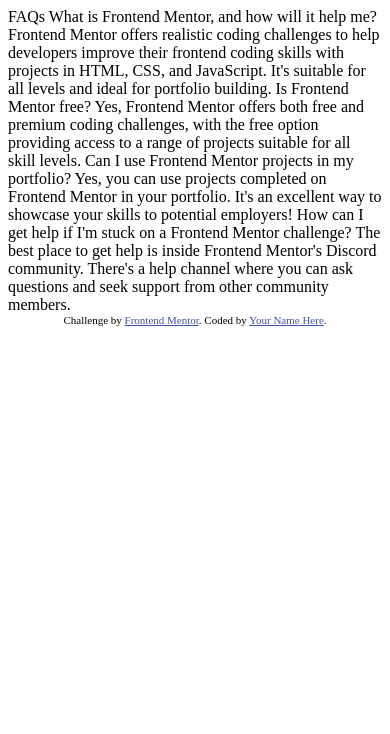
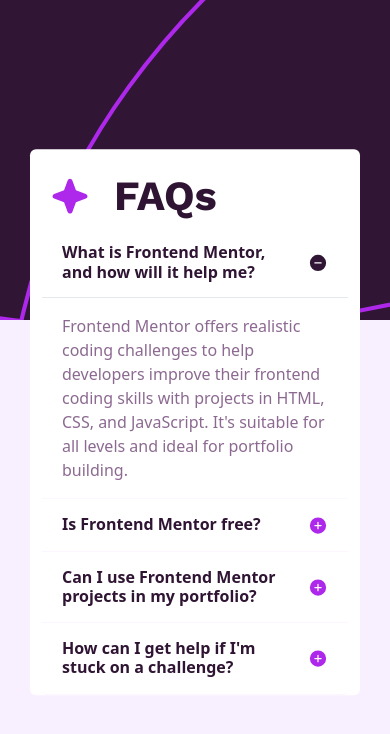
Before and after one commit to StepashkaJu/Faq-accordion-Bootstrap, a plain HTML site: page index.html in a window 390 px wide. Drawn offline with Linux system fonts and the light colour scheme.

Commit message:
mobile first layout

```diff
--- a/index.html
+++ b/index.html
@@ -1,48 +1,130 @@
 <!DOCTYPE html>
 <html lang="en">
   <head>
-  <meta charset="UTF-8">
-  <meta name="viewport" content="width=device-width, initial-scale=1.0"> <!-- displays site properly based on user's device -->
-
-  <link rel="icon" type="image/png" sizes="32x32" href="./assets/images/favicon-32x32.png">
-
+    <meta charset="UTF-8" />
+    <meta name="viewport" content="width=device-width, initial-scale=1.0" />
+    <link
+      rel="icon"
+      type="image/png"
+      sizes="32x32"
+      href="./assets/images/favicon-32x32.png"
+    />
+    <link rel="stylesheet" href="./vendors/bootstrap.min.css" />
+    <link rel="stylesheet" href="./css/style.css" />
+    <script async src="./vendors/bootstrap.bundle.min.js"></script>
+    <script async src="./vendors/jquery-3.7.1.slim.min.js"></script>
     <title>Frontend Mentor | FAQ accordion</title>
-
-  <!-- Feel free to remove these styles or customise in your own stylesheet 👍 -->
-  <style>
-    .attribution { font-size: 11px; text-align: center; }
-    .attribution a { color: hsl(228, 45%, 44%); }
-  </style>
   </head>
   <body>
-
-  FAQs
-
-  What is Frontend Mentor, and how will it help me?
-
-  Frontend Mentor offers realistic coding challenges to help developers improve their
-  frontend coding skills with projects in HTML, CSS, and JavaScript. It's suitable for
-  all levels and ideal for portfolio building.
-
+    <main class="content position-absolute top-50 start-50 translate-middle">
+      <div class="container bg-white rounded">
+        <div class="header d-flex pt-3">
+          <img class="pe-4 ps-2" src="./assets/images/icon-star.svg" alt="" />
+          <header class="head">FAQs</header>
+        </div>
+        <div class="row">
+          <div class="accordion" id="accordionQuestions">
+            <div class="accordion-item">
+              <h2 class="accordion-header">
+                <button
+                  class="accordion-button fw-bold"
+                  type="button"
+                  data-bs-toggle="collapse"
+                  data-bs-target="#collapseOne"
+                  aria-expanded="true"
+                  aria-controls="collapseOne"
+                >
+                  What is Frontend Mentor,<br />and how will it help me?
+                </button>
+              </h2>
+              <div id="collapseOne" class="accordion-collapse collapse show">
+                <div class="accordion-body">
+                  Frontend Mentor offers realistic coding challenges to help
+                  developers improve their frontend coding skills with projects
+                  in HTML, CSS, and JavaScript. It's suitable for all levels and
+                  ideal for portfolio building.
+                </div>
+              </div>
+            </div>
+            <div class="accordion-item">
+              <h2 class="accordion-header">
+                <button
+                  class="accordion-button collapsed fw-bold"
+                  type="button"
+                  data-bs-toggle="collapse"
+                  data-bs-target="#collapseTwo"
+                  aria-expanded="false"
+                  aria-controls="collapseTwo"
+                >
                   Is Frontend Mentor free?
-
-  Yes, Frontend Mentor offers both free and premium coding challenges, with the free
-  option providing access to a range of projects suitable for all skill levels.
-
+                </button>
+              </h2>
+              <div
+                id="collapseTwo"
+                class="accordion-collapse collapse"
+                data-bs-parent="#accordionQuestions"
+              >
+                <div class="accordion-body">
+                  Yes, Frontend Mentor offers both free and premium coding
+                  challenges, with the free option providing access to a range
+                  of projects suitable for all skill levels.
+                </div>
+              </div>
+            </div>
+            <div class="accordion-item">
+              <h2 class="accordion-header">
+                <button
+                  class="accordion-button collapsed fw-bold"
+                  type="button"
+                  data-bs-toggle="collapse"
+                  data-bs-target="#collapseThree"
+                  aria-expanded="false"
+                  aria-controls="collapseThree"
+                >
                   Can I use Frontend Mentor projects in my portfolio?
-
-  Yes, you can use projects completed on Frontend Mentor in your portfolio. It's an excellent
-  way to showcase your skills to potential employers!
-
-  How can I get help if I'm stuck on a Frontend Mentor challenge?
-
-  The best place to get help is inside Frontend Mentor's Discord community. There's a help
-  channel where you can ask questions and seek support from other community members.
-
-
-  <div class="attribution">
-    Challenge by <a href="https://www.frontendmentor.io?ref=challenge" target="_blank">Frontend Mentor</a>.
-    Coded by <a href="#">Your Name Here</a>.
+                </button>
+              </h2>
+              <div
+                id="collapseThree"
+                class="accordion-collapse collapse"
+                data-bs-parent="#accordionQuestions"
+              >
+                <div class="accordion-body">
+                  Yes, you can use projects completed on Frontend Mentor in your
+                  portfolio. It's an excellent way to showcase your skills to
+                  potential employers!
                 </div>
+              </div>
+            </div>
+            <div class="accordion-item">
+              <h2 class="accordion-header">
+                <button
+                  class="accordion-button collapsed fw-bold"
+                  type="button"
+                  data-bs-toggle="collapse"
+                  data-bs-target="#collapseFour"
+                  aria-expanded="false"
+                  aria-controls="collapseFour"
+                >
+                  How can I get help if I'm<br />
+                  stuck on a challenge?
+                </button>
+              </h2>
+              <div
+                id="collapseFour"
+                class="accordion-collapse collapse"
+                data-bs-parent="#accordionQuestions"
+              >
+                <div class="accordion-body">
+                  The best place to get help is inside Frontend Mentor's Discord
+                  community. There's a help channel where you can ask questions
+                  and seek support from other community members.
+                </div>
+              </div>
+            </div>
+          </div>
+        </div>
+      </div>
+    </main>
   </body>
 </html>
--- /dev/null
+++ b/scss/_vars.scss
@@ -0,0 +1,12 @@
+//Colors
+$white: hsl(0, 0%, 100%);
+$lightPink: hsl(275, 100%, 97%);
+$grayishPurple: hsl(292, 16%, 49%);
+$darkPurple: hsl(292, 42%, 14%);
+$activeColor: #ab28e6;
+
+//Font Families
+$baseFont: "WorkSans";
+
+//Font sizes
+$headerFontSize: 2.6rem;
--- a/scss/style.scss
+++ b/scss/style.scss
@@ -0,0 +1,67 @@
+@font-face {
+  font-family: "WorkSans";
+  src: url("../assets/fonts/static/WorkSans-Bold.ttf") format("truetype");
+  font-style: bold;
+}
+
+@import "./vars";
+
+* {
+  margin: 0;
+  padding: 0;
+}
+html {
+  box-sizing: content-box;
+  font-size: 16px;
+}
+body {
+  background-color: $lightPink;
+}
+body::before {
+  content: " ";
+  position: absolute;
+  background-image: url("../assets/images/background-pattern-mobile.svg");
+  background-size: cover;
+  background-position: center;
+  top: 0;
+  left: 0;
+  right: 0;
+  height: 100%;
+  max-height: 320px;
+  z-index: -1;
+}
+.container {
+  width: 330px;
+}
+.head {
+  color: $darkPurple;
+  font-size: $headerFontSize;
+  font-family: $baseFont;
+}
+.accordion-button {
+  color: $darkPurple;
+}
+.accordion-button:hover {
+  cursor: pointer;
+  color: $activeColor;
+}
+.accordion-button::after {
+  background-image: url("../assets/images/icon-plus.svg");
+}
+.accordion-button:not(.collapsed)::after {
+  background-image: url("../assets/images/icon-minus.svg");
+}
+.accordion-button:not(.collapsed) {
+  background-color: transparent;
+  color: $darkPurple;
+}
+.accordion-item {
+  border: none;
+  border-bottom: 1px solid $lightPink;
+}
+.accordion-body {
+  color: $grayishPurple;
+}
+
+@media (min-width: 376px) {
+}
```
Also changed, not shown: css/style.css, css/style.min.css, 2 other files. Lines whose indentation alone changed are shown as unchanged.
